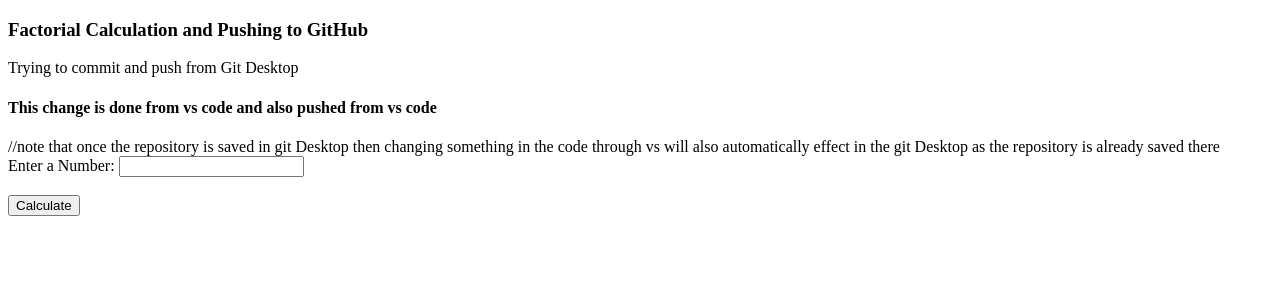
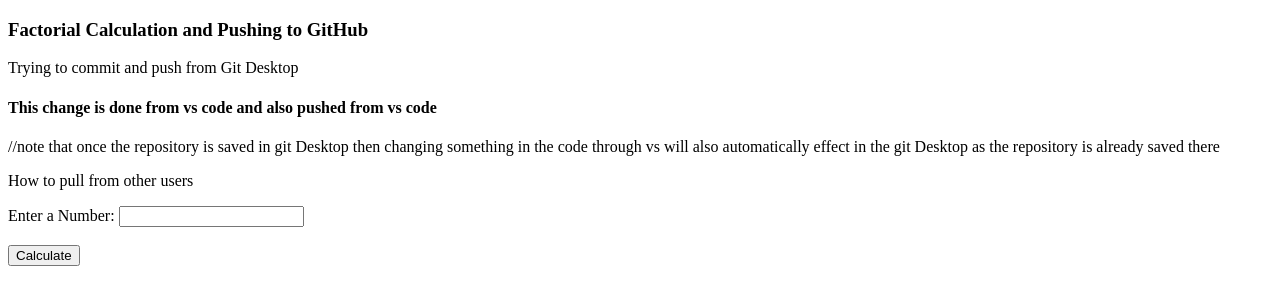
Before and after one commit to iamanish2061/TryingGit, a plain HTML site: page index.html in a window 1280 px wide. Drawn offline with Linux system fonts and the light colour scheme.

Commit message:
checking

```diff
--- a/index.html
+++ b/index.html
@@ -11,6 +11,8 @@
     <h4>This change is done from vs code and also pushed from vs code </h4>
     //note that once the repository is saved in git Desktop then changing something in the code through vs will also
     automatically effect in the git Desktop as the repository is already saved there
+
+    <p>How to pull from other users</p>
 
     <form>
 
```
